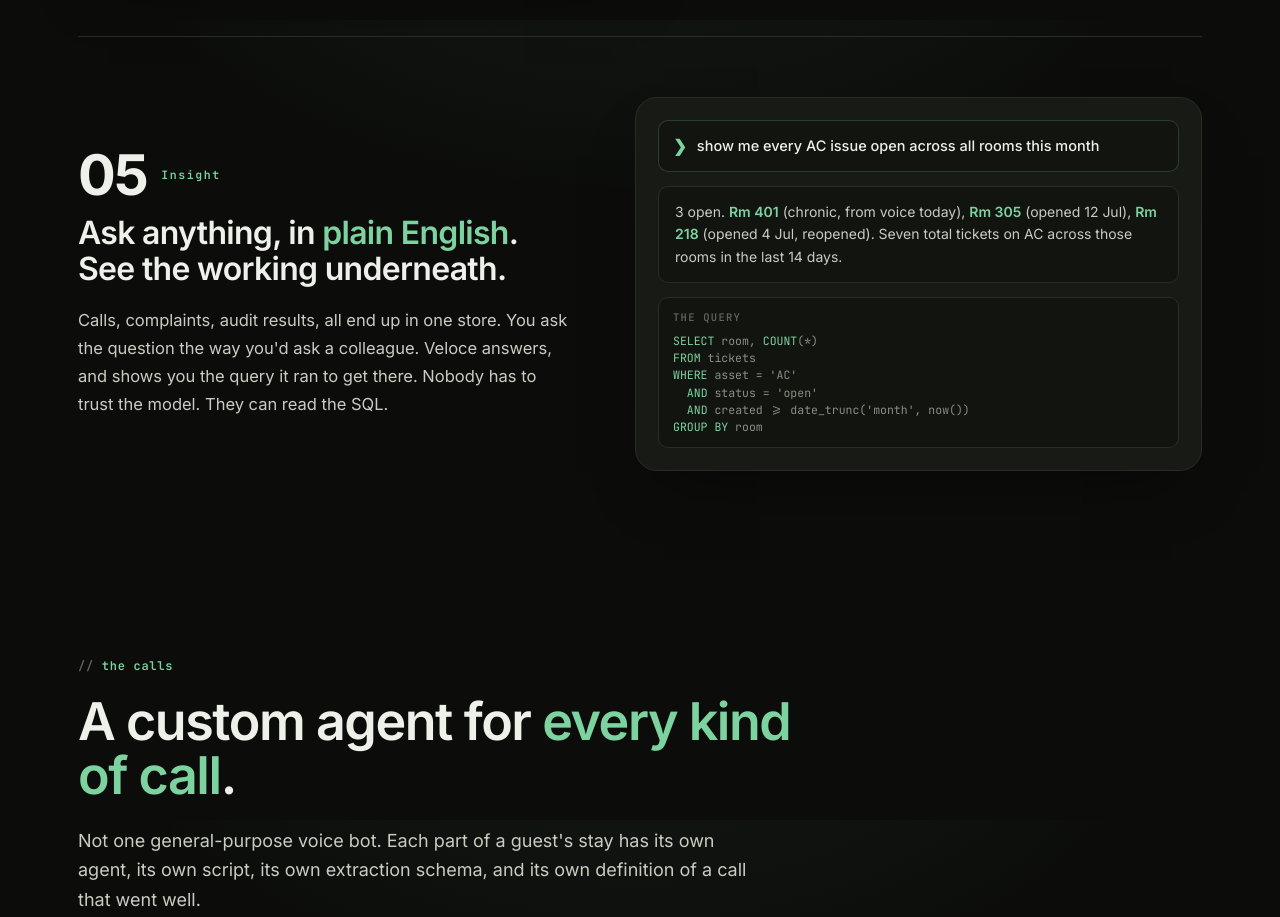
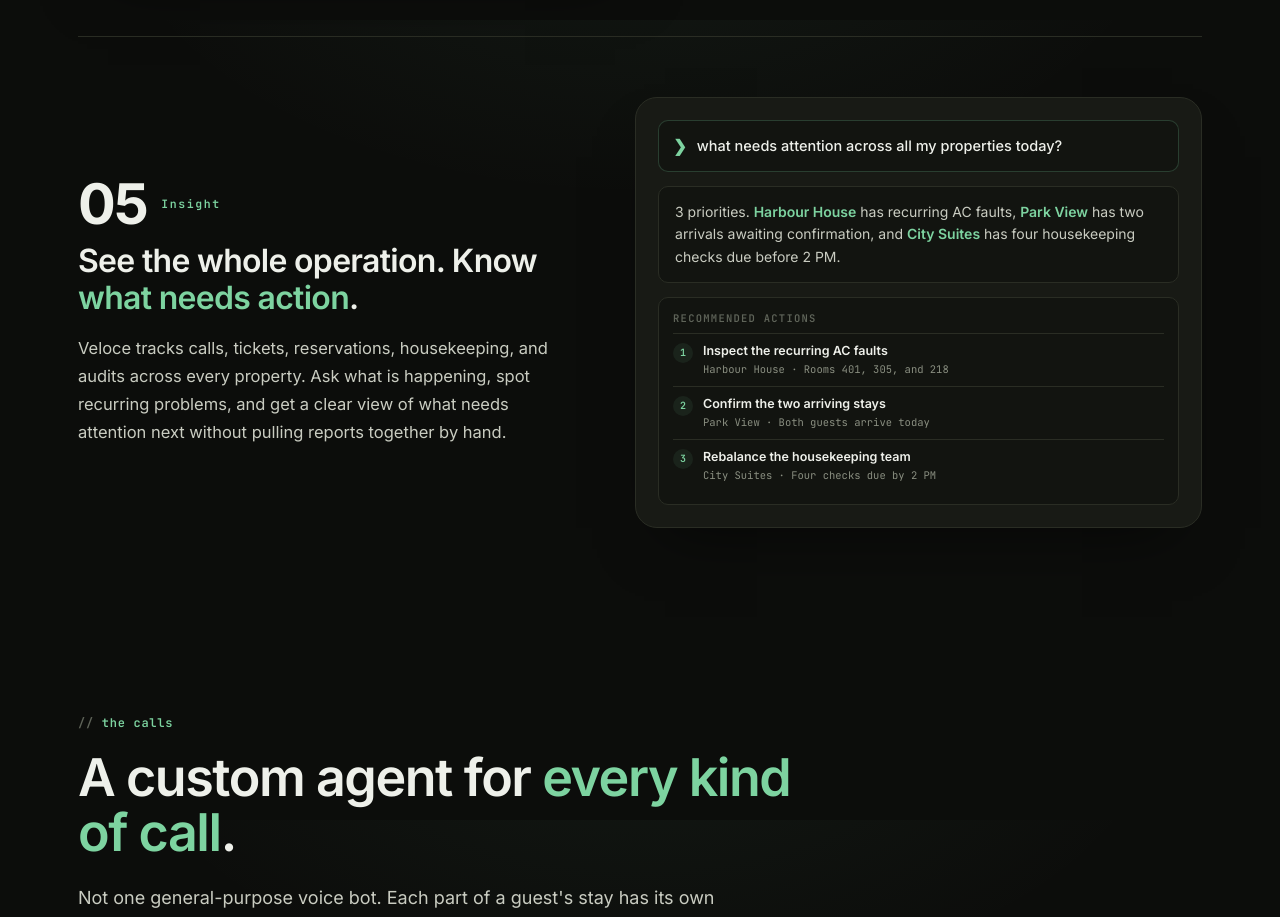
Before and after one commit to gAI-ventures/veloce_website, a Next.js app: page / in a window 1280 px wide. Shown: the part 6380-7297 px from the top of the page. Built offline with nearby package versions, Linux system fonts and the light colour scheme; no server answers.

Commit message:
feat(site): turn portfolio insight into clear actions
- replace the SQL transparency framing with portfolio-wide operational awareness
- summarize priorities across properties and show recommended next actions
- remove the SQL presentation styles from the insight card

Tested: npm run build

```diff
--- a/app/globals.css
+++ b/app/globals.css
@@ -830,24 +830,55 @@
   line-height: 1.6;
 }
 .demo-ask .a-out b { color: var(--mint); font-weight: 600 }
-.demo-ask .a-sql {
-  font-family: var(--mono);
-  font-size: 11.5px;
-  color: var(--muted);
+.demo-ask .a-actions {
   background: var(--bg-2);
   border: 1px solid var(--line);
   border-radius: 10px;
   padding: 12px 14px;
-  line-height: 1.5;
 }
-.demo-ask .a-sql .kw { color: var(--mint) }
-.demo-ask .a-sql .head {
+.demo-ask .a-actions .head {
+  font-family: var(--mono);
   color: var(--muted-2);
   font-size: 10.5px;
   letter-spacing: 0.12em;
   text-transform: uppercase;
   margin-bottom: 6px;
   font-weight: 600;
+}
+.demo-ask .a-action {
+  display: flex;
+  align-items: flex-start;
+  gap: 10px;
+  padding: 9px 0;
+  border-top: 1px solid var(--line);
+}
+.demo-ask .a-action .mark {
+  width: 20px;
+  height: 20px;
+  border-radius: 50%;
+  display: grid;
+  place-items: center;
+  flex-shrink: 0;
+  background: var(--mint-bg);
+  color: var(--mint);
+  font-family: var(--mono);
+  font-size: 10px;
+  font-weight: 600;
+}
+.demo-ask .a-action b {
+  display: block;
+  color: var(--text);
+  font-size: 12.5px;
+  font-weight: 600;
+  line-height: 1.35;
+}
+.demo-ask .a-action div span {
+  display: block;
+  color: var(--muted);
+  font-family: var(--mono);
+  font-size: 10.5px;
+  line-height: 1.45;
+  margin-top: 2px;
 }
 
 /* =================================================================
--- a/components/Pipeline.jsx
+++ b/components/Pipeline.jsx
@@ -52,9 +52,9 @@
   {
     n: '05',
     tag: 'Insight',
-    h: <>Ask anything, in <b>plain English</b>. See the working underneath.</>,
+    h: <>See the whole operation. Know <b>what needs action</b>.</>,
     p: [
-      <>Calls, complaints, audit results, all end up in one store. You ask the question the way you'd ask a colleague. Veloce answers, and shows you the query it ran to get there. Nobody has to trust the model. They can read the SQL.</>,
+      <>Veloce tracks calls, tickets, reservations, housekeeping, and audits across every property. Ask what is happening, spot recurring problems, and get a clear view of what needs attention next without pulling reports together by hand.</>,
     ],
     Visual: AskCard,
   },
--- a/components/PipelineCards.jsx
+++ b/components/PipelineCards.jsx
@@ -154,19 +154,25 @@
   return (
     <div className="demo-ask">
       <div className="a-in">
-        <span className="q">show me every AC issue open across all rooms this month</span>
+        <span className="q">what needs attention across all my properties today?</span>
       </div>
       <div className="a-out">
-        3 open. <b>Rm 401</b> (chronic, from voice today), <b>Rm 305</b> (opened 12 Jul), <b>Rm 218</b> (opened 4 Jul, reopened). Seven total tickets on AC across those rooms in the last 14 days.
+        3 priorities. <b>Harbour House</b> has recurring AC faults, <b>Park View</b> has two arrivals awaiting confirmation, and <b>City Suites</b> has four housekeeping checks due before 2 PM.
       </div>
-      <div className="a-sql">
-        <div className="head">the query</div>
-        <span className="kw">SELECT</span> room, <span className="kw">COUNT</span>(*)<br />
-        <span className="kw">FROM</span> tickets<br />
-        <span className="kw">WHERE</span> asset = 'AC'<br />
-        &nbsp;&nbsp;<span className="kw">AND</span> status = 'open'<br />
-        &nbsp;&nbsp;<span className="kw">AND</span> created &gt;= date_trunc('month', now())<br />
-        <span className="kw">GROUP BY</span> room
+      <div className="a-actions">
+        <div className="head">recommended actions</div>
+        <div className="a-action">
+          <span className="mark">1</span>
+          <div><b>Inspect the recurring AC faults</b><span>Harbour House · Rooms 401, 305, and 218</span></div>
+        </div>
+        <div className="a-action">
+          <span className="mark">2</span>
+          <div><b>Confirm the two arriving stays</b><span>Park View · Both guests arrive today</span></div>
+        </div>
+        <div className="a-action">
+          <span className="mark">3</span>
+          <div><b>Rebalance the housekeeping team</b><span>City Suites · Four checks due by 2 PM</span></div>
+        </div>
       </div>
     </div>
   )
```
